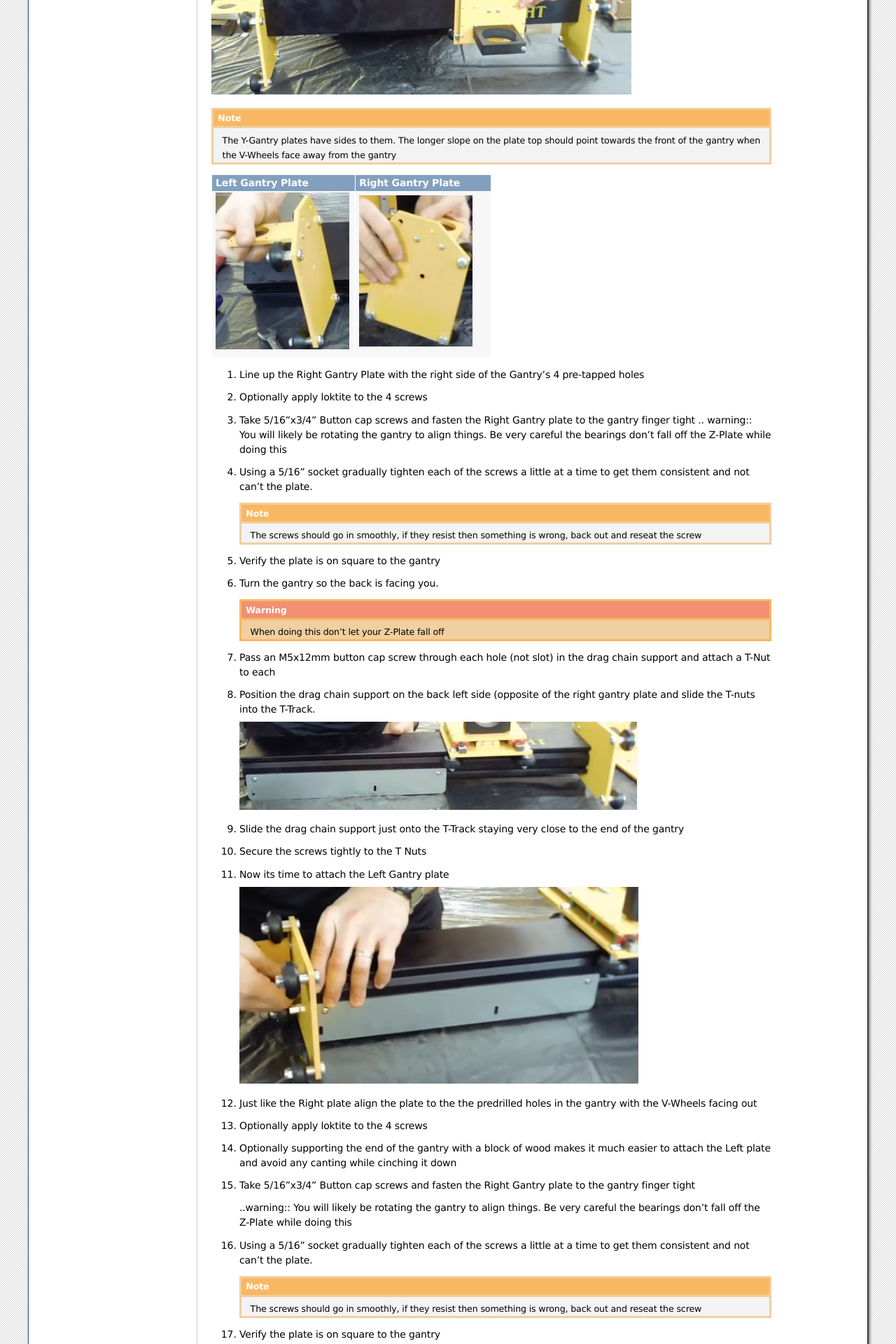
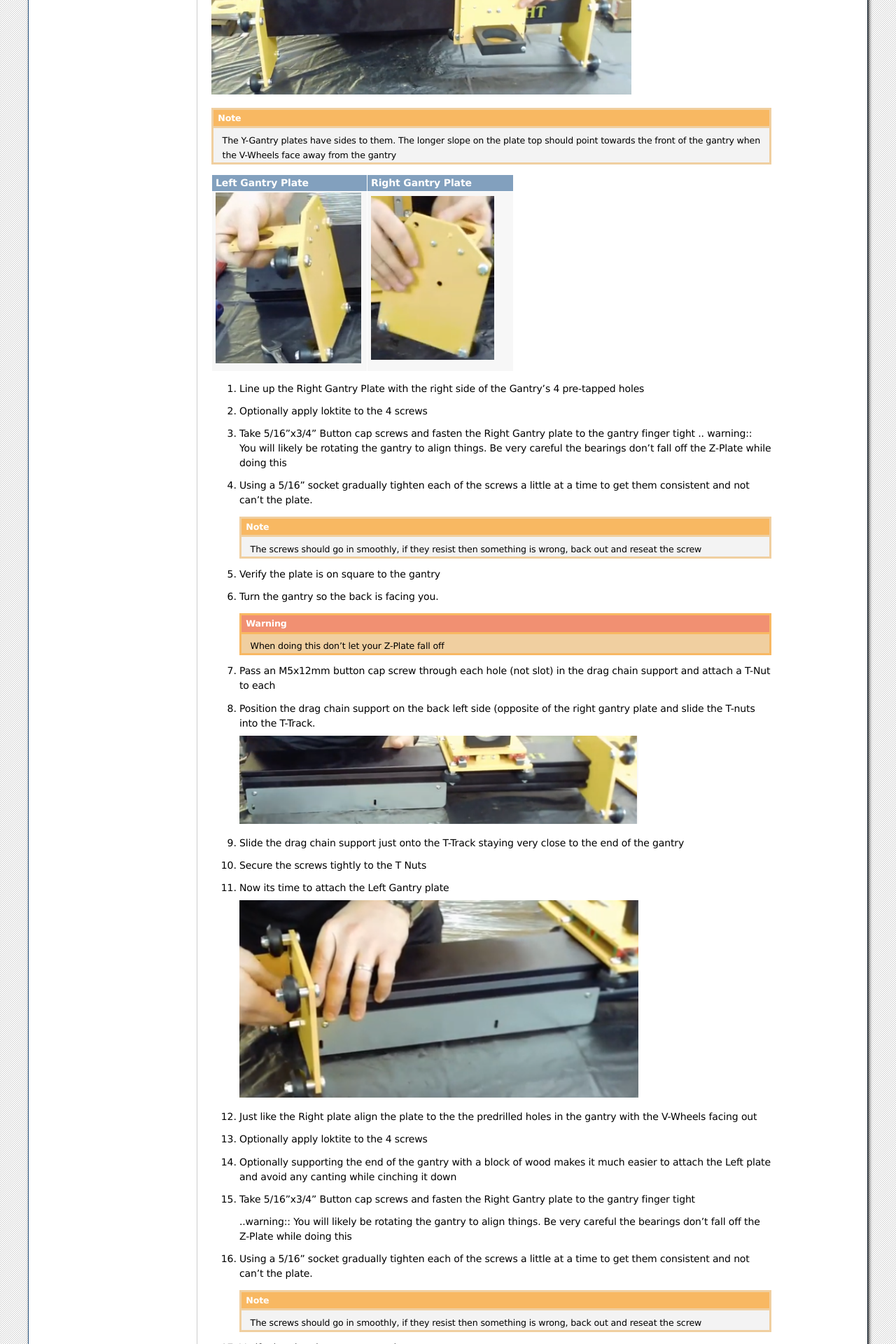
Before and after one commit to mattgam/MillRightMegaVDocs, a Sphinx documentation site: the page built from source/section_05_y_motor_mounts_and_build_gantry/index.rst, in a window 1280 px wide. Shown: the part 4090-6010 px from the top of the page at 70% size. Built offline with Sphinx 7.4.7, drawn with Linux system fonts in a browser that asks for light colours.

Commit message:
another table fix for readthedocs

```diff
--- a/source/section_05_y_motor_mounts_and_build_gantry/index.rst
+++ b/source/section_05_y_motor_mounts_and_build_gantry/index.rst
@@ -159,7 +159,6 @@ YouTube Bookmark:  https://youtu.be/ZkZot-WJXo8?t=2333
    :width: 90%
 
 .. table::
-    :width: 50%
 
     +------------------+--------------------+
     | Left Gantry Plate| Right Gantry Plate |
```
